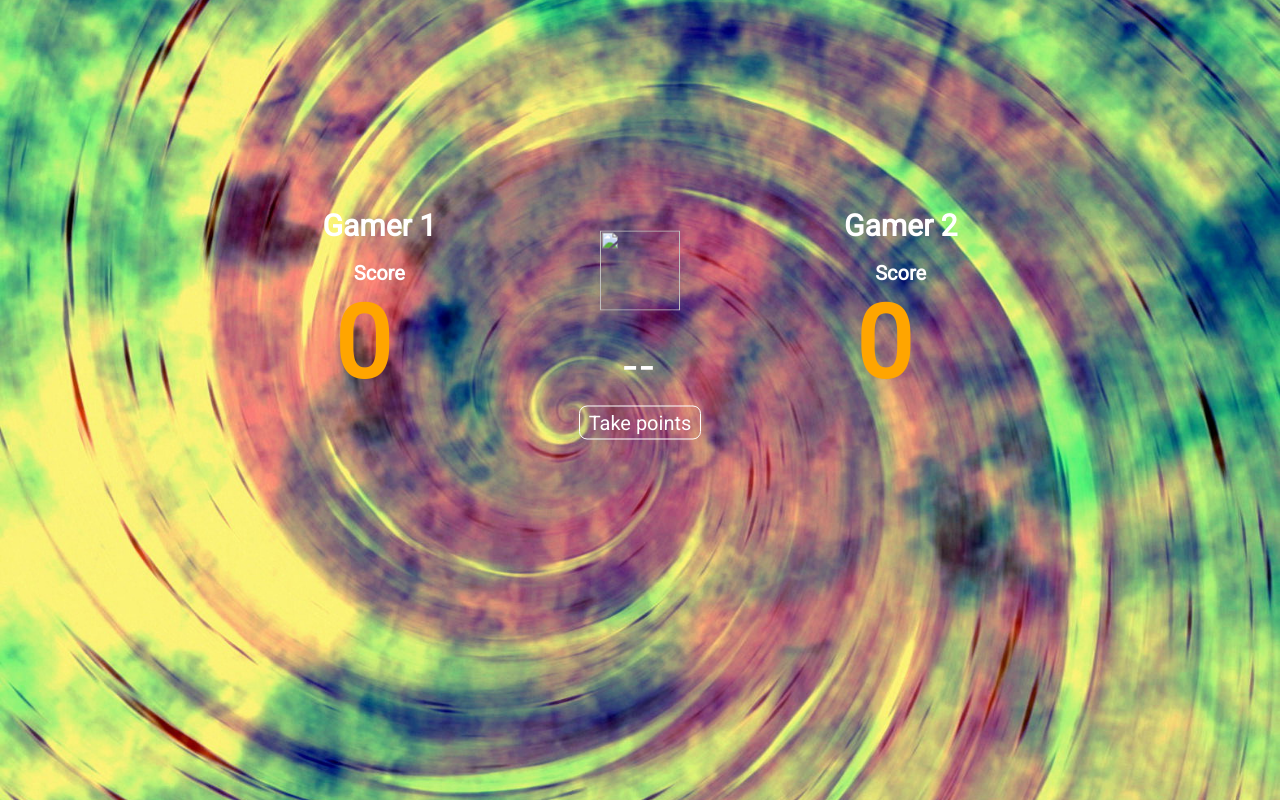
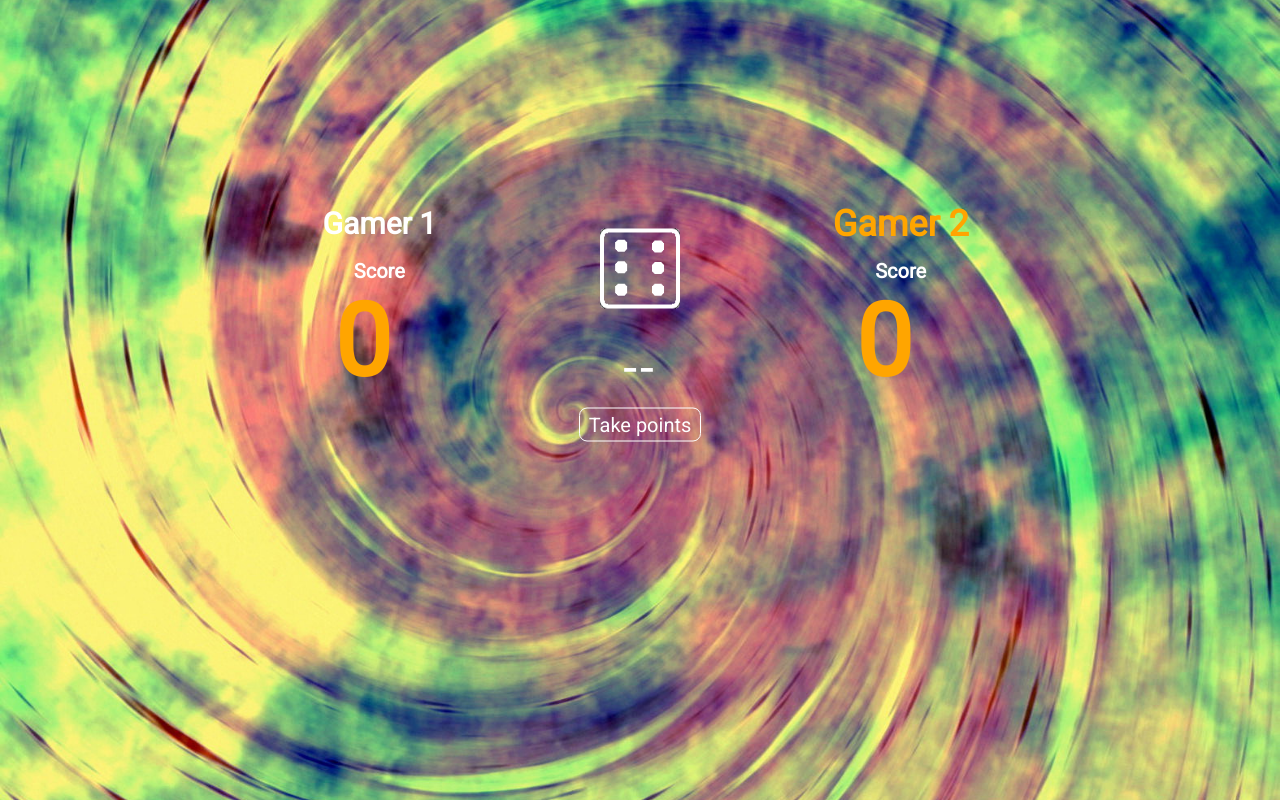
Before and after one commit to ignas26/table_game_dice-plainJS, a plain HTML site: page index.html in a window 1280 px wide. Drawn offline with Linux system fonts and the light colour scheme.

Commit message:
$ second commit, the foundation of variables

```diff
--- a/game.js
+++ b/game.js
@@ -0,0 +1,11 @@
+const gamerName = document.querySelectorAll('h3');
+const score = document.querySelectorAll('h1');
+const dice = document.querySelector('img');
+const round = document.querySelector('.round');
+const take = document.querySelector('p');
+
+var roundData = 0;
+var gamerData=[0,0];
+var active=Math.floor(Math.random()*2);
+
+gamerName[active].classList.add('current');
--- a/index.html
+++ b/index.html
@@ -18,7 +18,7 @@
       <h1>0</h1>
     </div>
     <div class="game">
-      <img src="img/6.png" alt="">
+      <img src="pics/6.png" alt="">
       <div class="round">--</div>
       <p>Take points</p>
     </div>
--- a/style.css
+++ b/style.css
@@ -81,3 +81,8 @@ body {
     padding: 0 10px;
     margin-bottom: 10px;
 }
+.current {
+    color: orange !important;
+    transform: scale(1.2);
+    transition: .9s;
+}
```
